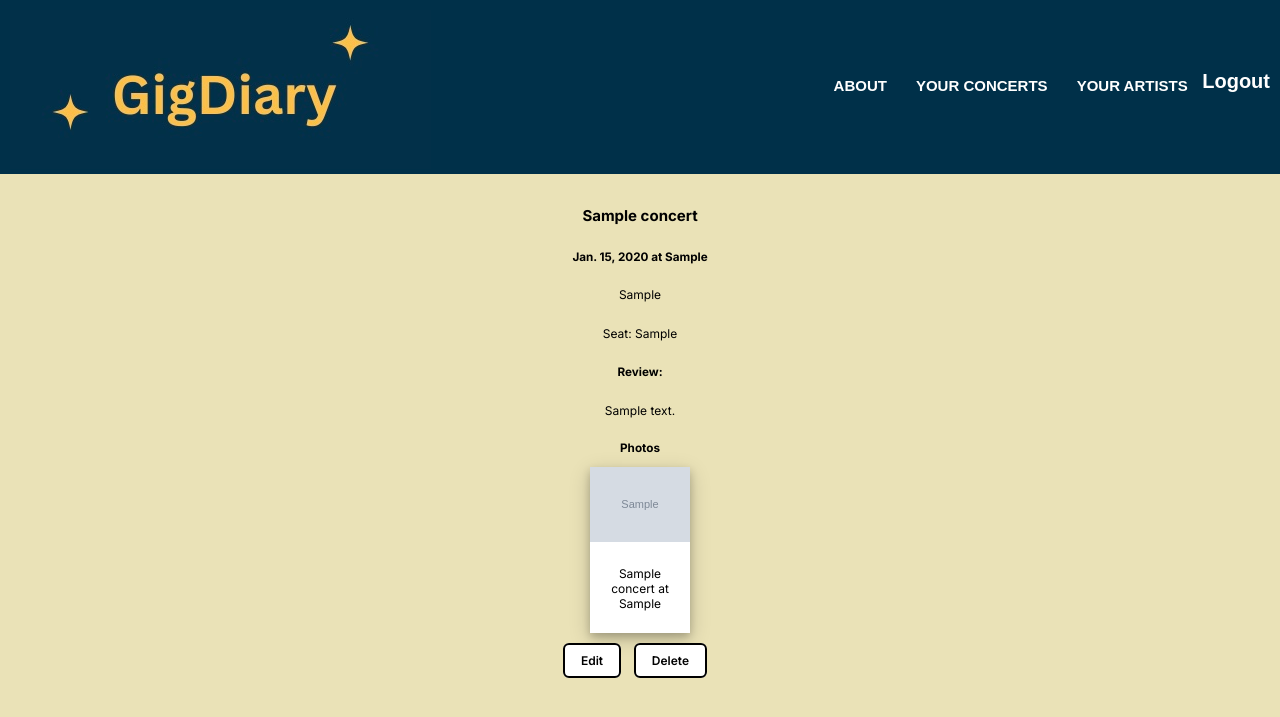
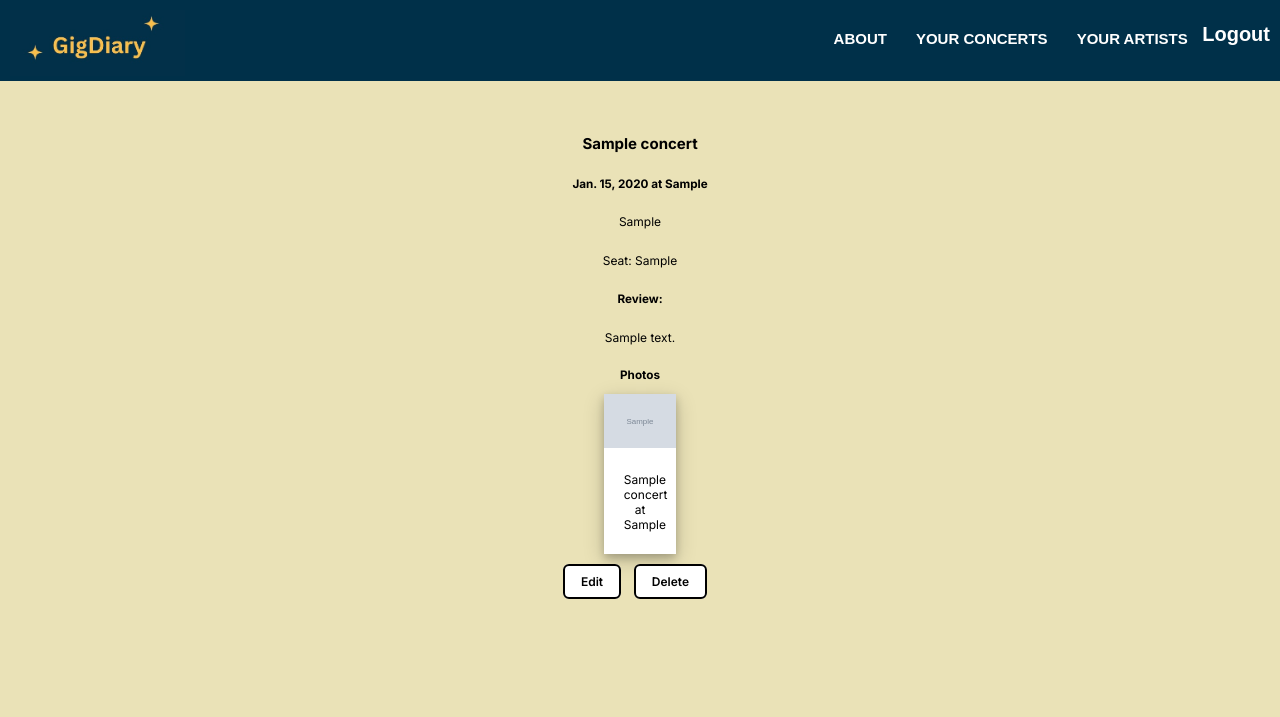
Before and after one commit to celisawalker/concert-logger-app-project, a Django app: page /concerts/1/ in a window 1280 px wide. Shown: the top 717 px of the page. Run offline with Django 5.2, Linux system fonts and the light colour scheme; a user stored in the database is signed in; tables that the repository leaves empty hold one stand-in row (values such as "Sample post"); grey boxes marked "Sample" are stand-in pictures.

Commit message:
adjusted class name for image on details page so that the navbar is no longer being targeted

```diff
--- a/main_app/static/css/concerts/concert-detail.css
+++ b/main_app/static/css/concerts/concert-detail.css
@@ -11,13 +11,20 @@
     flex-direction: column;
 }
 
-img{
+.concert-img{
     width: 100%;
     height: auto;
 }
 
+.concert-container{
+    display: flex;
+    justify-content: center;
+    padding: 20px ;
+}
 .concert-details{
+    width: 75%;
     display: flex;
+    margin: 0;
     flex-direction: column;
     align-items: center;
     justify-content: center;
--- a/main_app/templates/concerts/detail.html
+++ b/main_app/templates/concerts/detail.html
@@ -16,7 +16,7 @@
         <p>{{concert.review}} </p>
         <h3>Photos</h3>
         <div class="polaroid">
-            <img src="{{concert.image.url}}" alt="image from the {{concert.artist_name}} concert"><div class="container">
+            <img class="concert-img" src="{{concert.image.url}}" alt="image from the {{concert.artist_name}} concert"><div class="container">
                 <p> {{concert.artist_name}} at {{concert.venue}}</p>
             </div>
         </div>
```
